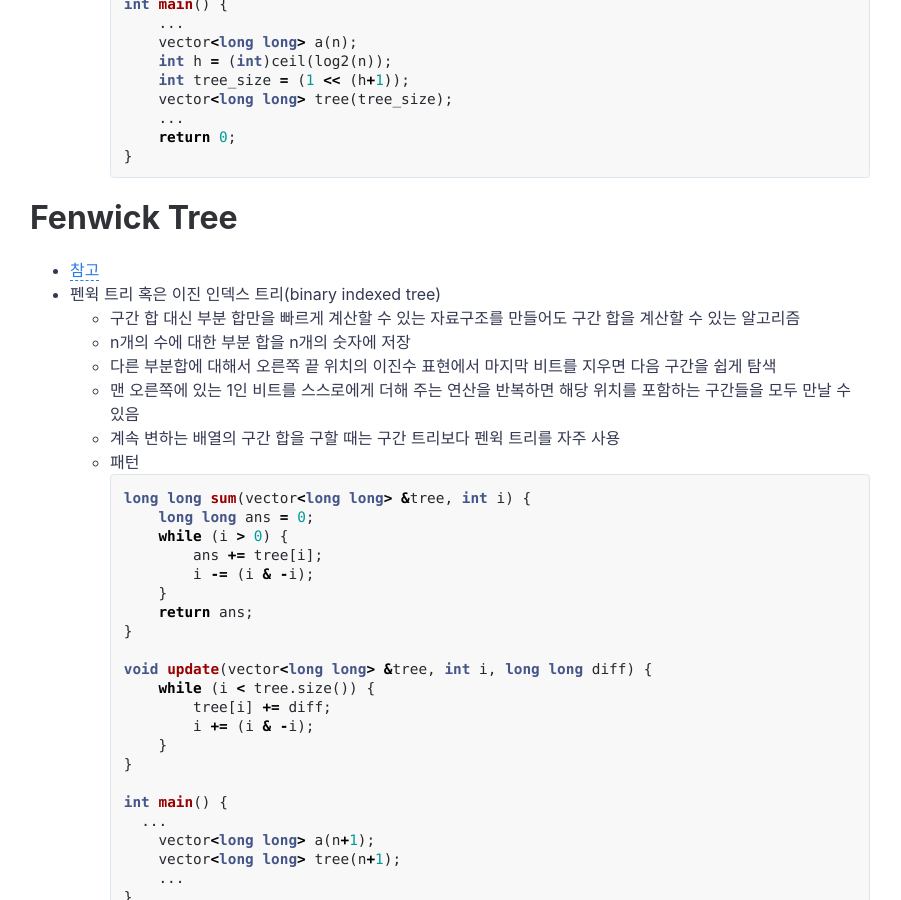
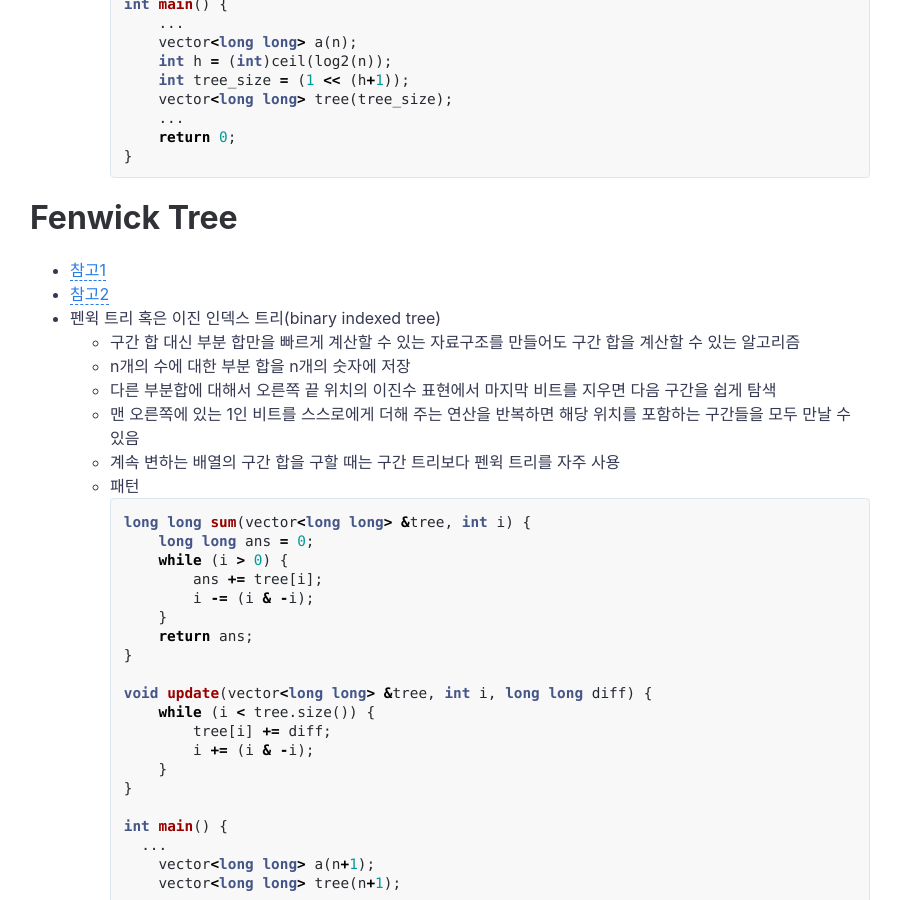
Before and after one commit to jihunparkme/jihunparkme.github.io, a Jekyll site: the page built from _posts/2020-01-06-Algorithm_2.md, in a window 1280 px wide and 900 px high, scrolled down 2736 px. Shown: the whole window, without its empty margins (190-1091 px from the left). Built offline with Jekyll 4.4.1, drawn with Linux system fonts in a browser that asks for light colours; comment, search, counter and statistics services are not loaded.

Commit message:
Edit: edit file

````diff
--- a/_posts/2020-01-06-Algorithm_2.md
+++ b/_posts/2020-01-06-Algorithm_2.md
@@ -134,7 +134,8 @@ featured-img: algorithms
     ```
 
 # Fenwick Tree
-- [참고](https://www.acmicpc.net/blog/view/21){: target="_blank"}
+- [참고1](https://www.acmicpc.net/blog/view/21){: target="_blank"}
+- [참고2](https://www.crocus.co.kr/666){: target="_blank"}
 - 펜윅 트리 혹은 이진 인덱스 트리(binary indexed tree)
   - 구간 합 대신 부분 합만을 빠르게 계산할 수 있는 자료구조를 만들어도 구간 합을 계산할 수 있는 알고리즘
   - n개의 수에 대한 부분 합을 n개의 숫자에 저장
````
